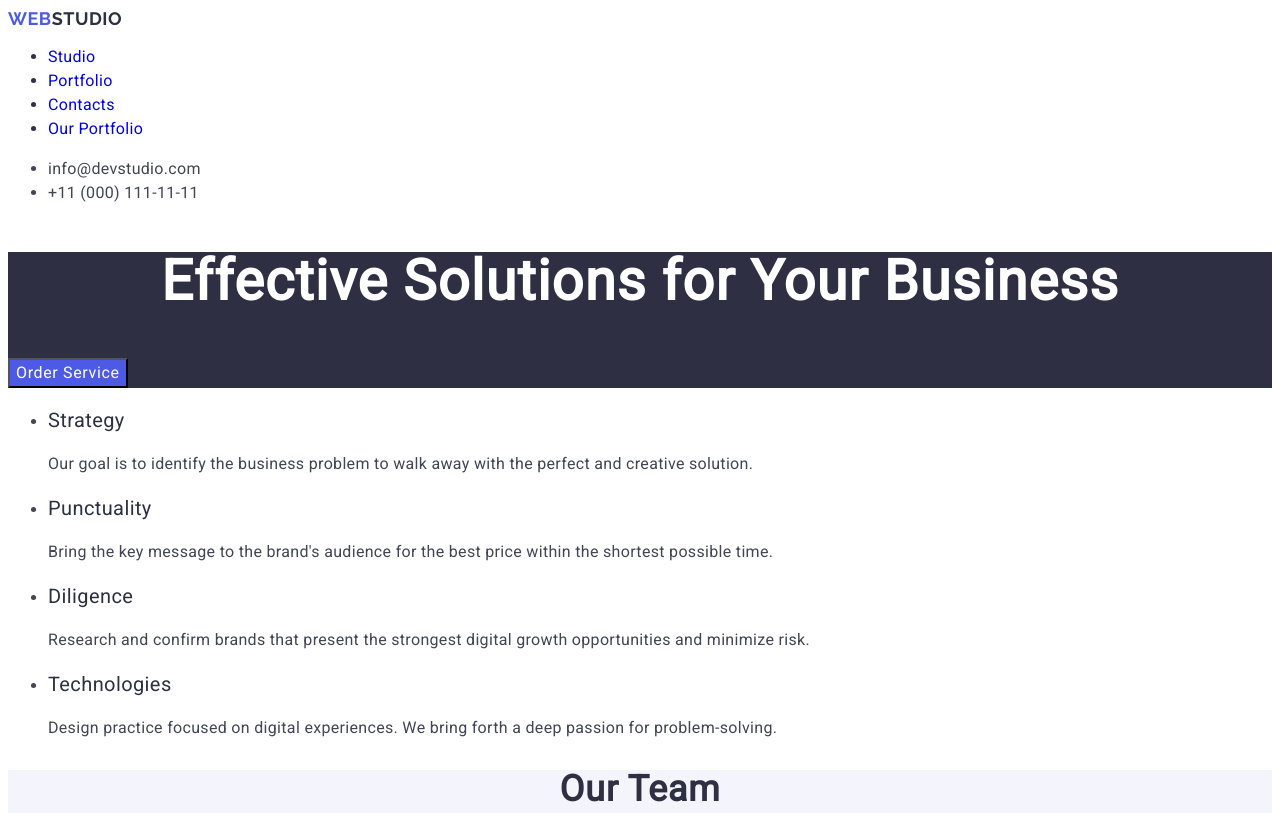
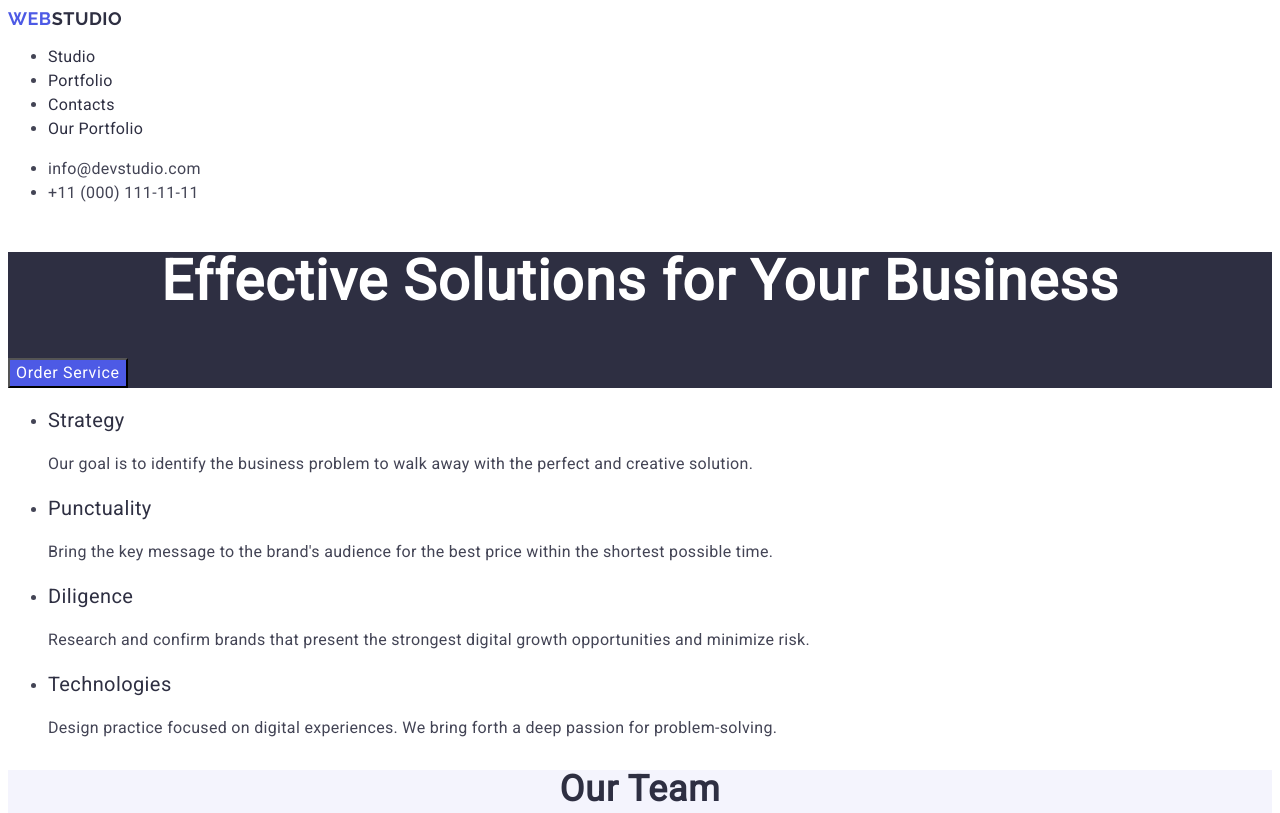
Before and after one commit to Pasha-Chirski/goit-markup-hw-02, a plain HTML site: page index.html in a window 1280 px wide. Shown: the top 813 px of the page. Drawn offline with Linux system fonts and the light colour scheme.

Commit message:
add index file

```diff
--- a/index.html
+++ b/index.html
@@ -19,17 +19,17 @@
           >Web<span class="header-logo-italic">Studio</span></a
         >
         <ul class="header-menu-list">
-          <li class="header-menu-link">
-            <a href="#studio">Studio</a>
+          <li class="header-menu-item">
+            <a class="header-menu-link" href="#studio">Studio</a>
           </li>
-          <li class="header-menu-link">
-            <a href="#section">Portfolio</a>
+          <li class="header-menu-item">
+            <a class="header-menu-link" href="#section">Portfolio</a>
           </li>
-          <li class="header-menu-link">
-            <a href="#contacts">Contacts</a>
+          <li class="header-menu-item">
+            <a class="header-menu-link" href="#contacts">Contacts</a>
           </li>
-          <li class="header-menu-link">
-            <a href="#our-portfolio">Our Portfolio</a>
+          <li class="header-menu-item">
+            <a class="header-menu-link" href="#portfolio">Our Portfolio</a>
           </li>
         </ul>
       </nav>
```
